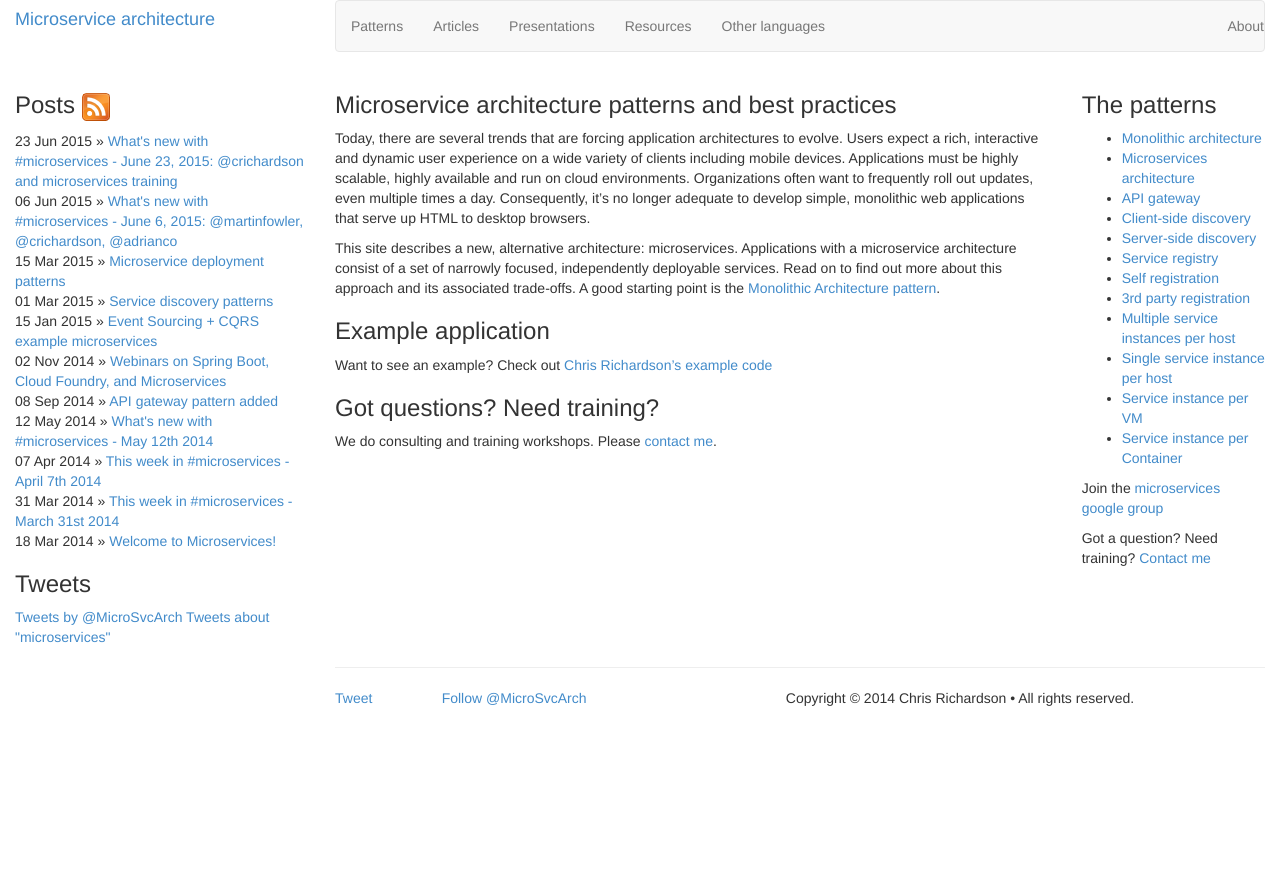
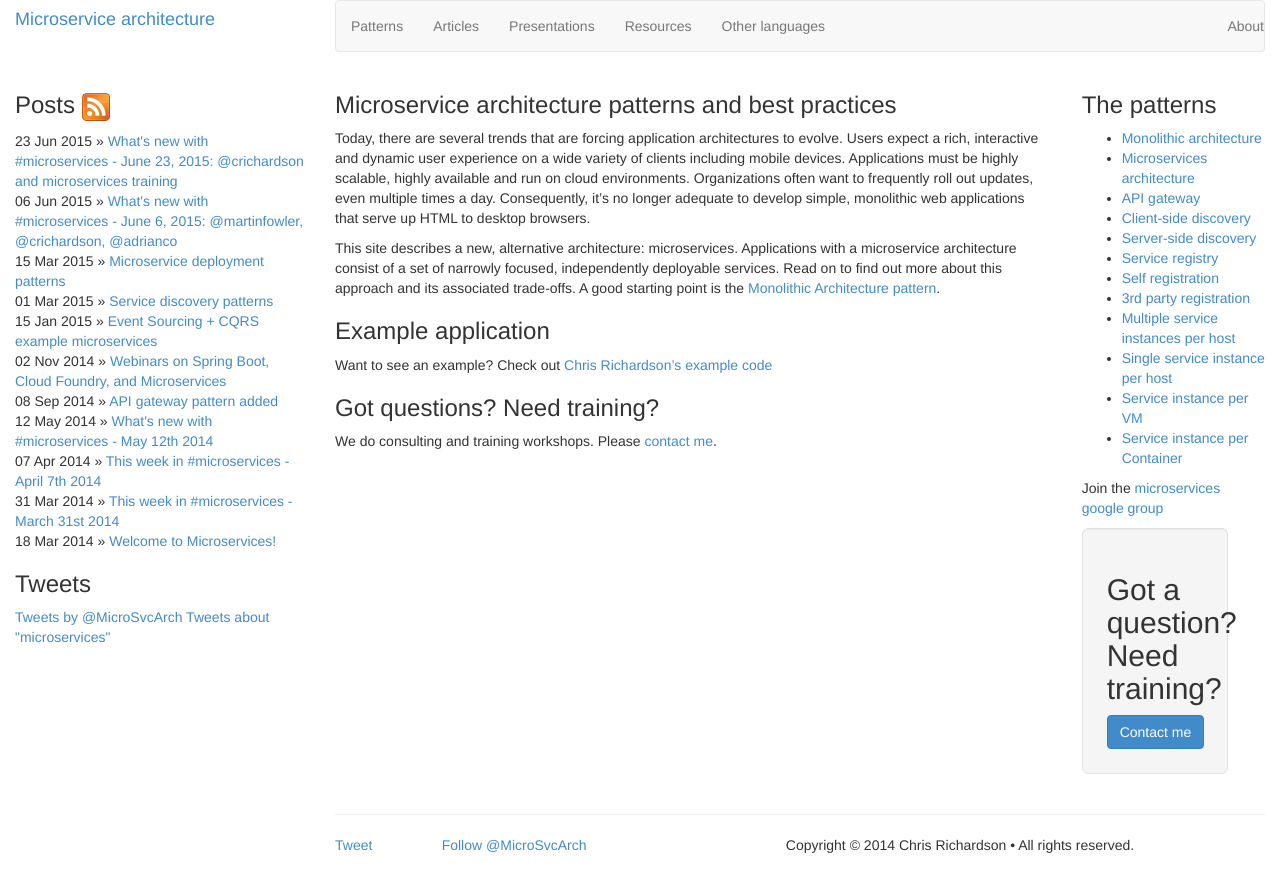
Before and after one commit to joobn72/microservices, a Jekyll site: the page built from index.html, in a window 1280 px wide. Shown: the top 892 px of the page. Built offline with Jekyll 4.4.1, drawn with Linux system fonts in a browser that asks for light colours; Markdown is read by kramdown in place of the engine named in the settings; comment, search, counter and statistics services are not loaded.

Commit message:
Made training more visible

```diff
--- a/_includes/patterns.html
+++ b/_includes/patterns.html
@@ -15,4 +15,6 @@
 
 <p>Join the <a href="https://groups.google.com/forum/#!forum/microservices">microservices google group</a></p>
 
-<p>Got a question? Need training? <a href="http://www.chrisrichardson.net/microserviceslanding.html">Contact me</a></p>
+<div class="bg-info well well-lg" style="width:80%;">
+  <h2>Got a question? Need training?</h2> <a class="btn btn-primary" href="http://www.chrisrichardson.net/microserviceslanding.html">Contact me</a>
+</div>
```
Also changed, not shown: _includes.md/patterns.md (+3 -1 lines).
